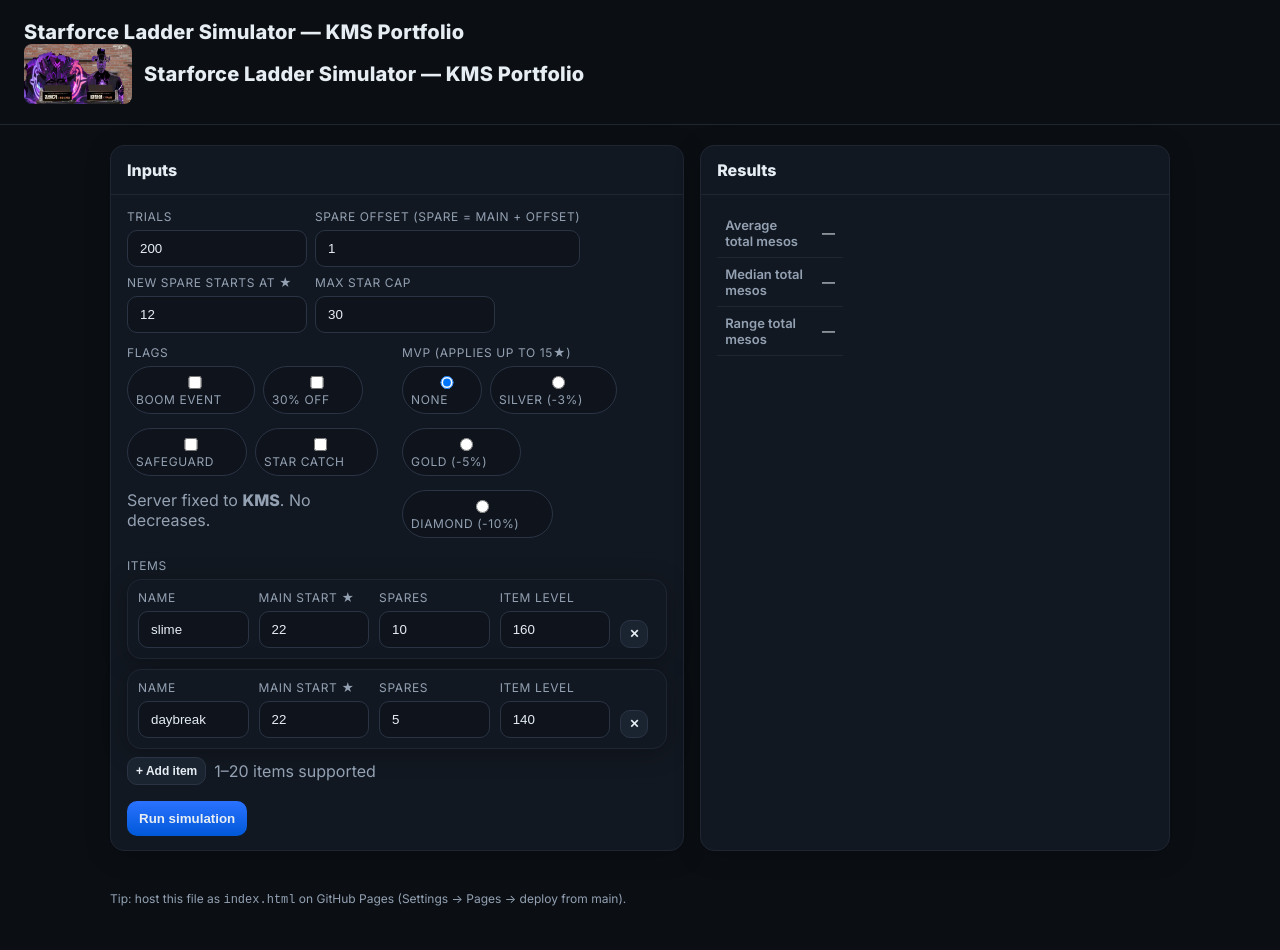
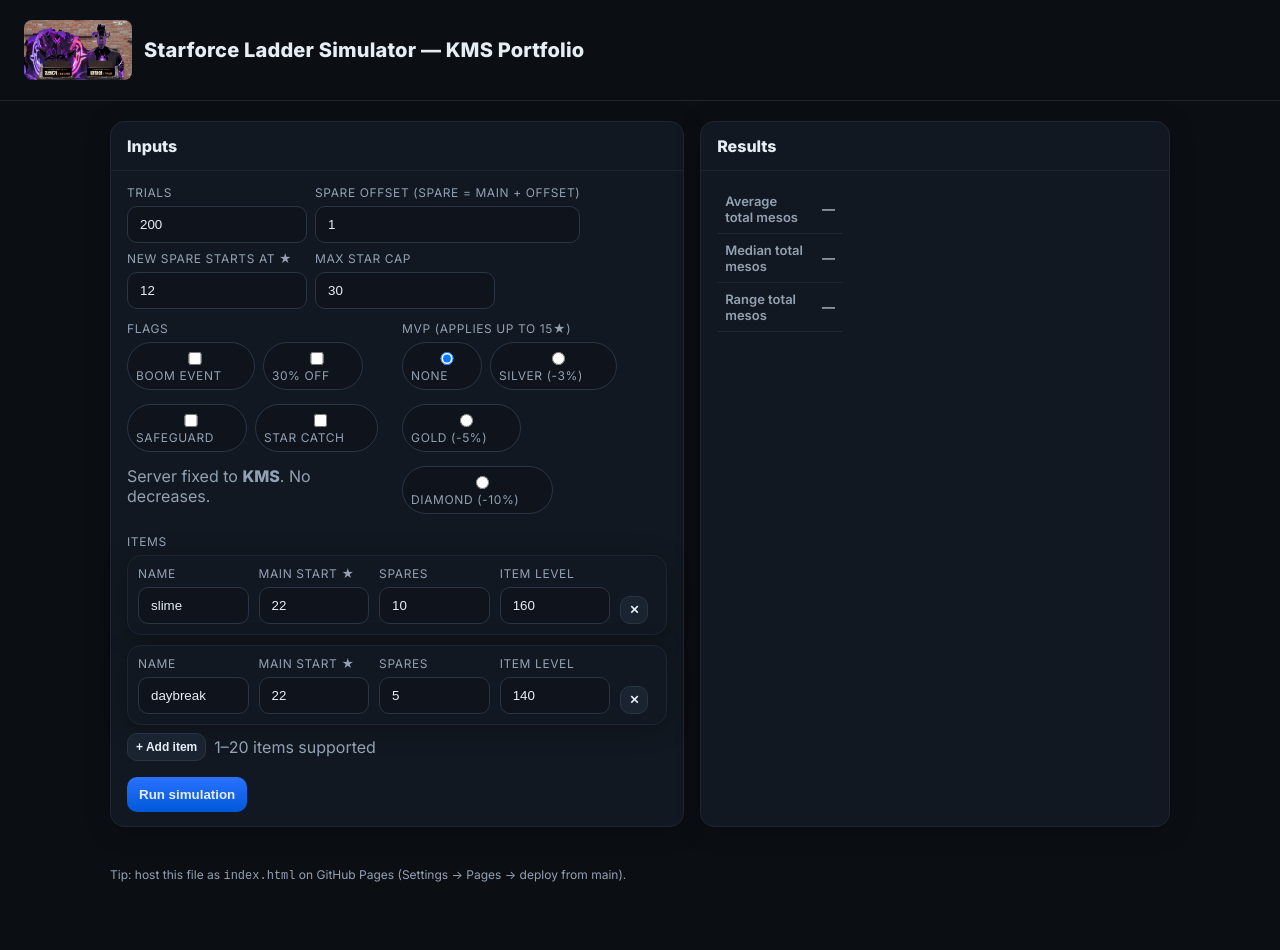
Before and after one commit to BarendSc/i-hate-laddering, a plain HTML site: page index.html in a window 1280 px wide. Drawn offline with nearby package versions, Linux system fonts and the light colour scheme.

Commit message:
om i love webdev

```diff
--- a/index.html
+++ b/index.html
@@ -43,13 +43,12 @@
   </style>
 </head>
 <body>
-  <header>
-    <h1>Starforce Ladder Simulator — KMS Portfolio</h1>
-    <div style="display:flex; align-items:center; gap:12px;">
-      <img src="changsoup.png" alt="MapleStory Live" style="height:60px; border-radius:8px;">
-      <h1>Starforce Ladder Simulator — KMS Portfolio</h1>
-    </div>
-  </header>
+<header>
+  <div style="display:flex; align-items:center; gap:12px;">
+    <img src="changsoup.png" alt="MapleStory Live" style="height:60px; border-radius:8px;">
+    <h1 style="margin:0;">Starforce Ladder Simulator — KMS Portfolio</h1>
+  </div>
+</header>
   <main>
     <section class="card">
       <h2>Inputs</h2>
```
